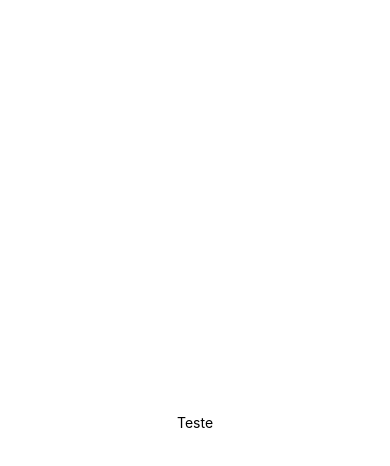
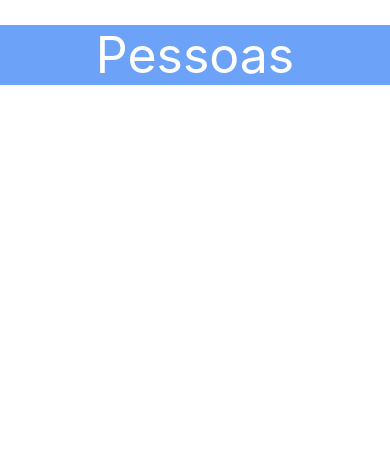
Before and after one commit to FabiodosReis/lista-de-contatos, a React Native app: screen / in a window 390 px wide. Shown: the top 466 px of the page. Built offline with nearby package versions, Linux system fonts and the light colour scheme.

Commit message:
add header

```diff
--- a/App.js
+++ b/App.js
@@ -1,21 +1,14 @@
 import React from 'react';
 import { StyleSheet, Text, View } from 'react-native';
+
+import Header from './src/components/Header';
 
 export default class App extends React.Component {
   render() {
     return (
-      <View style={styles.container}>
-        <Text>Teste</Text>
+      <View>
+        <Header title="Pessoas"/>
       </View>
     );
   }
 }
-
-const styles = StyleSheet.create({
-  container: {
-    flex: 1,
-    backgroundColor: '#fff',
-    alignItems: 'center',
-    justifyContent: 'center',
-  },
-});
--- /dev/null
+++ b/src/components/Header.js
@@ -0,0 +1,29 @@
+import React from 'react';
+import { View, Text, StyleSheet } from 'react-native';
+
+//componente funcional
+const Header = (props) => (
+
+    <View style={style.container}>
+        <Text style={style.title}>
+            { props.title }
+        </Text>
+    </View>
+);
+
+const style = StyleSheet.create({
+
+    container: {
+        marginTop: 25,
+        backgroundColor: '#6ca2f7',
+        alignItems: 'center',
+        justifyContent: 'center',
+    },
+
+    title: {
+        fontSize: 50,
+        color: '#FFF',
+    }
+});
+
+export default Header;
```
